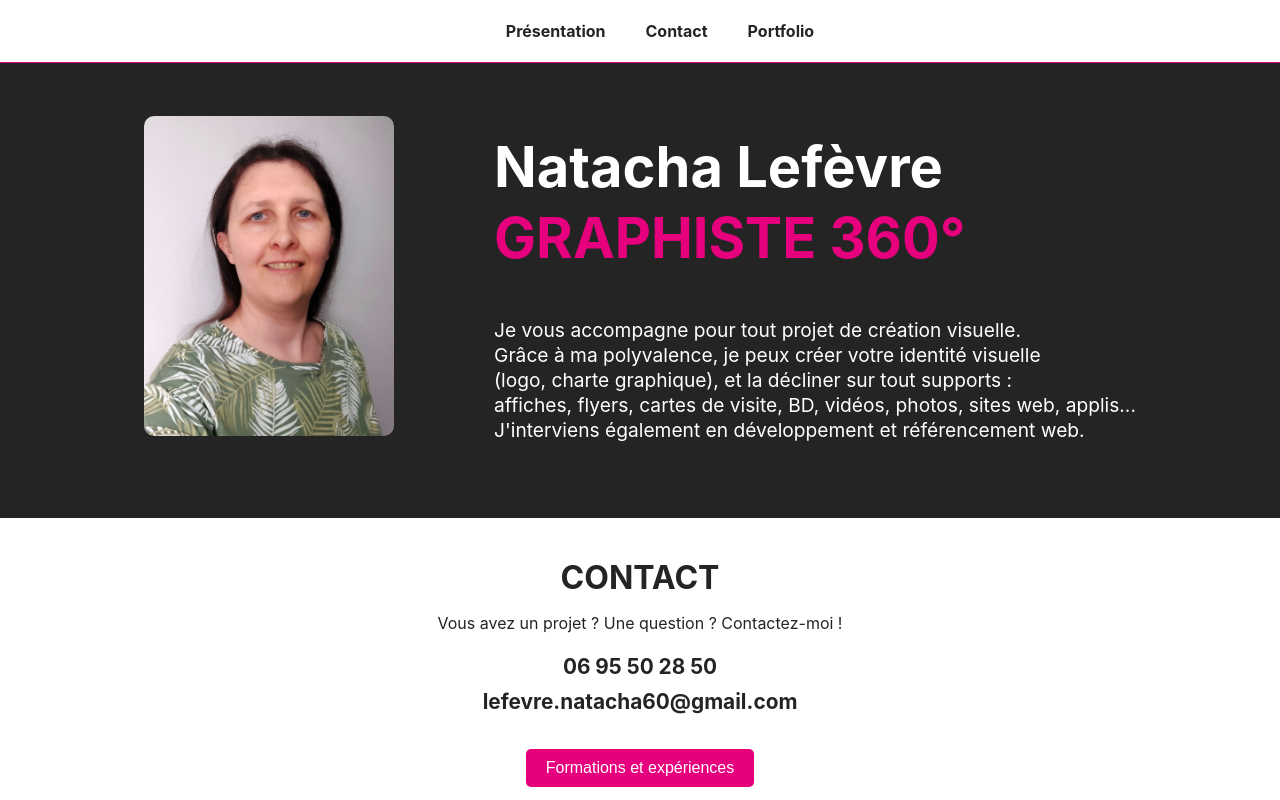
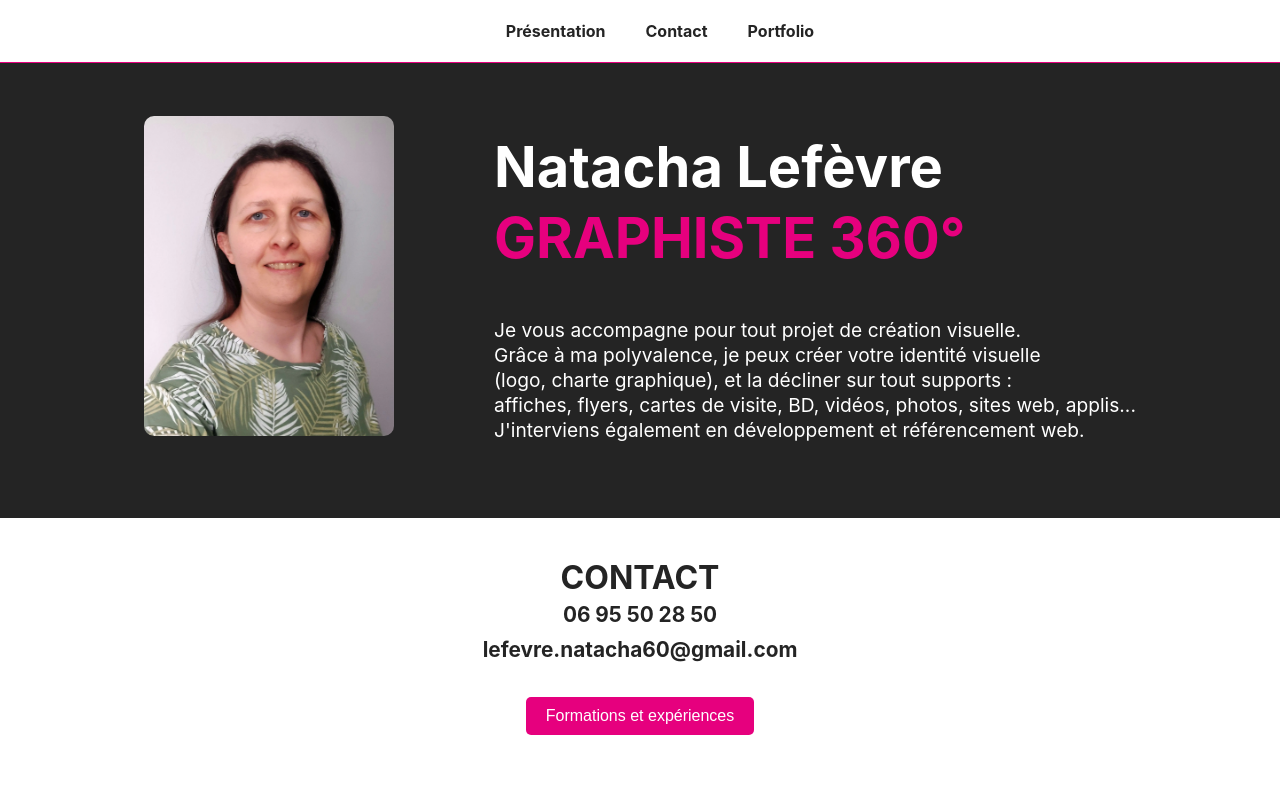
Before and after one commit to NatachaLefevre/Portfolio-Natacha-Lefevre, a React (Vite) app: page / in a window 1280 px wide. Shown: the top 800 px of the page. Built offline with nearby package versions, Linux system fonts and the light colour scheme.

Commit message:
fix: Texte contact

```diff
--- a/src/App.jsx
+++ b/src/App.jsx
@@ -46,7 +46,6 @@ const App = () => {
       <section id="contact">
 
         <h2>CONTACT</h2>
-        <p >Vous avez un projet ? Une question ? Contactez-moi !</p>
 
         <div className='contact-container'>
           <h3>06 95 50 28 50</h3>
```
